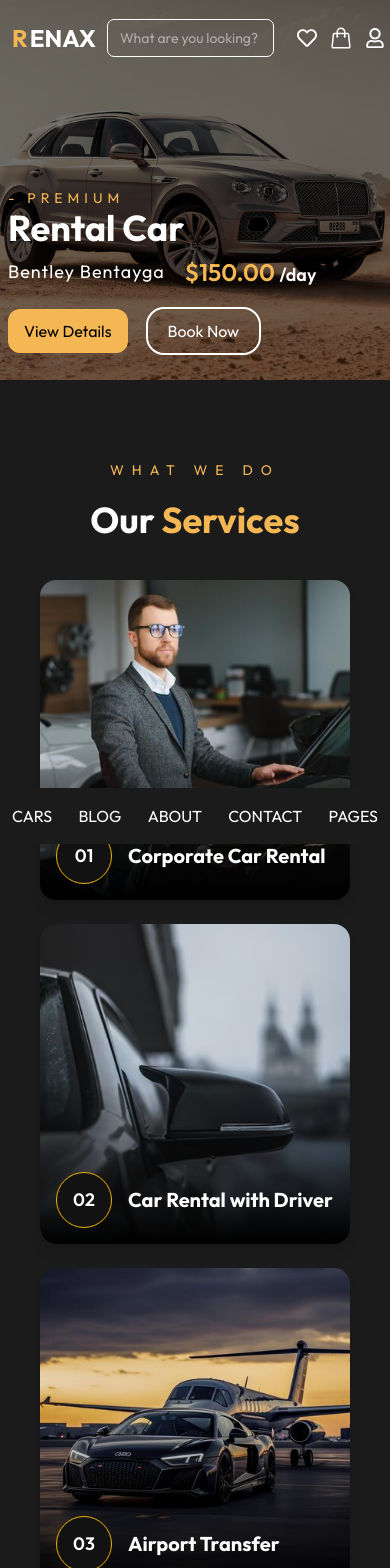
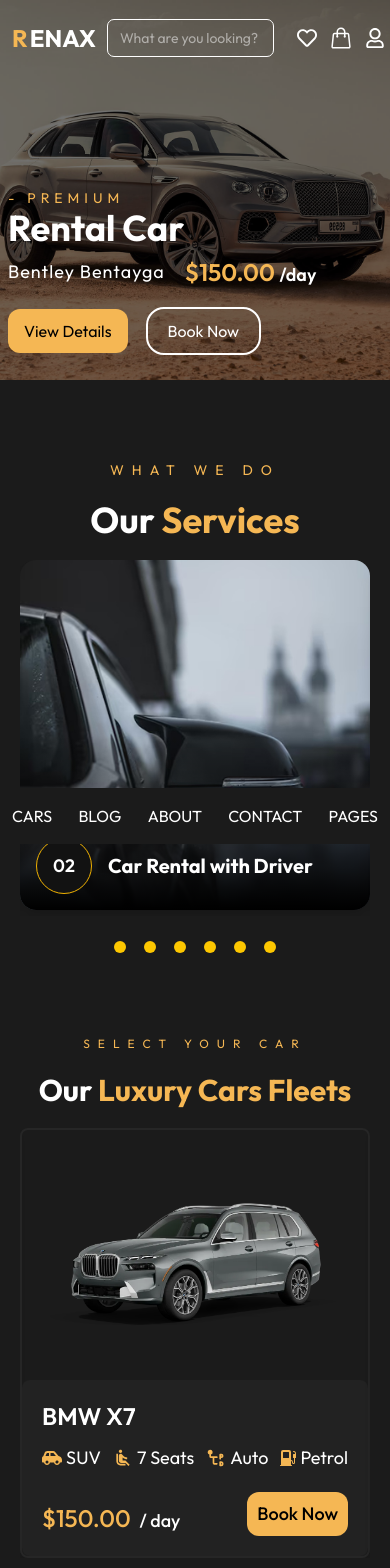
Before and after one commit to twahidulislamdev/go-ride, a React (Vite) app: page / in a window 390 px wide. Shown: the top 1568 px of the page. Built offline with nearby package versions, Linux system fonts and the light colour scheme.

Commit message:
Add react-slick and slick-carousel for responsive carousels; update ServiceCard and layouts for slider integration

```diff
--- a/package.json
+++ b/package.json
@@ -15,6 +15,8 @@
     "react-dom": "^19.1.1",
     "react-icons": "^5.5.0",
     "react-router-dom": "^7.9.4",
+    "react-slick": "^0.31.0",
+    "slick-carousel": "^1.8.1",
     "tailwindcss": "^4.1.16"
   },
   "devDependencies": {
--- a/src/components/ServiceCard.jsx
+++ b/src/components/ServiceCard.jsx
@@ -5,7 +5,7 @@
     <>
       <div className="relative bg-[#1c1c1c] rounded-2xl overflow-hidden shadow-lg hover:scale-[1.02] transition-all duration-300">
         {/* Image */}
-        <img src={img} alt={title} className="w-full h-80 object-cover" />
+        <img src={img} alt={title} className="w-full h-full object-cover" />
 
         {/* Overlay */}
         <div className="absolute inset-0 bg-gradient-to-t from-black via-transparent to-transparent"></div>
--- a/src/components/layouts/LuxuryCar.jsx
+++ b/src/components/layouts/LuxuryCar.jsx
@@ -1,6 +1,6 @@
 import Container from "../Container";
+import Slider from "react-slick";
 
-// Fix: Use consistent case for file extensions and check actual file names
 import AudiQ8 from "../../assets/audiQ8.png";
 import BmwX7 from "../../assets/bmwX7.png";
 import MercedesGLS from "../../assets/mercedesGLS.png";
@@ -8,6 +8,10 @@
 import Bmw7 from "../../assets/bmw7.png";
 import MercedesSClass from "../../assets/mercedesSClass.png";
 import CarCad from "../CarCad";
+
+// ✅ Import slick CSS
+import "slick-carousel/slick/slick.css";
+import "slick-carousel/slick/slick-theme.css";
 
 const LuxuryCar = () => {
   const Cars = [
@@ -73,16 +77,57 @@
     },
   ];
 
+  // ✅ Slider for small screens only
+  const settings = {
+    dots: true,
+    infinite: true,
+    speed: 500,
+    slidesToShow: 1,
+    slidesToScroll: 1,
+    autoplay: true,
+    autoplaySpeed: 3000,
+    arrows: false,
+    appendDots: (dots) => (
+      <div>
+        <ul className="!m-0 !p-0 flex justify-center mt-5">{dots}</ul>
+      </div>
+    ),
+    customPaging: () => (
+      <div className="w-3 h-3 bg-yellow-400 rounded-full mx-1 transition-all duration-300 hover:scale-110"></div>
+    ),
+  };
+
   return (
     <div className="pt-10 pb-20 bg-secondaryColor text-center">
-      <h6 className="text-sm text-mainColor tracking-[8px]">SELECT YOUR CAR</h6>
-      <h3 className="text-4xl font-bold text-white pt-5">
+      <h6 className="text-xs lg:text-sm text-mainColor tracking-[8px]">SELECT YOUR CAR</h6>
+      <h3 className="text-3xl lg:text-4xl font-bold text-white pt-5">
         Our <span className="text-mainColor">Luxury Cars Fleets</span>
       </h3>
 
-      <div className="p-10">
+      <div className="p-5">
         <Container>
-          <div className="grid grid-cols-1 md:grid-cols-3 gap-6">
+          {/*  React Slick only for small & medium devices */}
+          <div className="block lg:hidden">
+            <Slider className="pb-5" {...settings}>
+              {Cars.map((item) => (
+                <div key={item.id} className="">
+                  <CarCad
+                    id={item.id}
+                    CarTitle={item.CarTitle}
+                    CarPrice={item.CarPrice}
+                    CarImage={item.CarImage}
+                    CarType={item.CarType}
+                    CarSeats={item.CarSeats}
+                    GearboxType={item.GearboxType}
+                    FuelType={item.FuelType}
+                  />
+                </div>
+              ))}
+            </Slider>
+          </div>
+
+          {/*  Grid layout only for lg+ screens */}
+          <div className="hidden lg:grid grid-cols-3 gap-6">
             {Cars.map((item) => (
               <CarCad
                 key={item.id}
@@ -98,8 +143,9 @@
             ))}
           </div>
         </Container>
-        <button className="mt-10 px-3 py-2 bg-mainColor text-lg font-medium text-black rounded-xl hover:bg-white  transition-all duration-300 hover:cursor-pointer">
-          See More...
+
+        <button className="mt-10 px-4 py-2 bg-mainColor text-lg font-medium text-black rounded-xl hover:bg-white transition-all duration-300">
+          See More
         </button>
       </div>
     </div>
--- a/src/components/layouts/Service.jsx
+++ b/src/components/layouts/Service.jsx
@@ -1,41 +1,73 @@
 import React from "react";
+import Slider from "react-slick";
 import ServiceCard from "../ServiceCard";
 import Container from "../Container";
 
-// ✅ Import images properly so Vercel can bundle them
+// ✅ Import images
 import serviceOne from "../../assets/serviceOne.jpg";
 import serviceTwo from "../../assets/serviceTwo.jpg";
 import serviceThree from "../../assets/serviceThree.jpg";
 
+// ✅ Import slick CSS
+import "slick-carousel/slick/slick.css";
+import "slick-carousel/slick/slick-theme.css";
+
 const Service = () => {
   const services = [
-    {
-      id: "01",
-      title: "Corporate Car Rental",
-      img: serviceOne,
-    },
-    {
-      id: "02",
-      title: "Car Rental with Driver",
-      img: serviceTwo,
-    },
-    {
-      id: "03",
-      title: "Airport Transfer",
-      img: serviceThree,
-    },
+    { id: "01", title: "Corporate Car Rental", img: serviceOne },
+    { id: "02", title: "Car Rental with Driver", img: serviceTwo },
+    { id: "03", title: "Airport Transfer", img: serviceThree },
+    { id: "04", title: "Corporate Car Rental", img: serviceOne },
+    { id: "05", title: "Luxury Car Rental", img: serviceTwo },
+    { id: "06", title: "Airport Transfer", img: serviceThree },
+
   ];
 
+  const settings = {
+    dots: true,
+    infinite: true,
+    speed: 500,
+    slidesToShow: 1,
+    slidesToScroll: 1,
+    autoplay: true,
+    autoplaySpeed: 3000,
+    arrows: false,
+    appendDots: (dots) => (
+      <div>
+        <ul className="!m-0 !p-0 flex justify-center mt-4">{dots}</ul>
+      </div>
+    ),
+    customPaging: () => (
+      <div className="w-3 h-3 bg-yellow-400 rounded-full mx-1 transition-all duration-300 hover:scale-110"></div>
+    ),
+  };
+
   return (
-    <>
     <div className="pt-20 pb-10 relative flex flex-col items-center justify-center bg-secondaryColor text-center">
       <h6 className="text-sm text-mainColor tracking-[8px]">WHAT WE DO</h6>
       <h3 className="text-4xl font-bold text-white pt-5">
         Our <span className="text-mainColor">Services</span>
       </h3>
-        <div className="w-full flex items-center justify-center p-10">
+
+      <div className="w-full flex items-center justify-center p-5">
         <Container>
-            <div className="grid grid-cols-1 md:grid-cols-3 gap-6 w-full">
+          {/* 👇 Slick slider for small/medium screens */}
+          <div className="block lg:hidden w-full">
+            <Slider className="pb-5" {...settings}>
+              {services.map((service) => (
+                <div key={service.id} className="">
+                  <ServiceCard
+                    id={service.id}
+                    title={service.title}
+                    img={service.img}
+                  />
+                </div>
+              ))}
+            </Slider>
+          </div>
+
+          {/* 👇 Normal grid for large screens */}
+          <div className="hidden lg:grid grid-cols-3 gap-6 w-full">
             {services.map((service) => (
               <ServiceCard
                 key={service.id}
@@ -48,7 +80,6 @@
         </Container>
       </div>
     </div>
-    </>
   );
 };
 
```
Also changed, not shown: 1 other file (tests, documents, lock files or other folders). Lines whose indentation alone changed are shown as unchanged.
